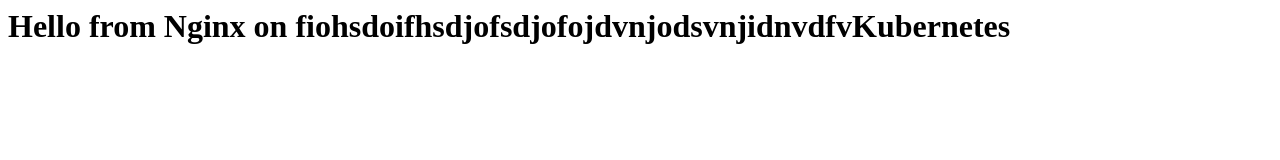
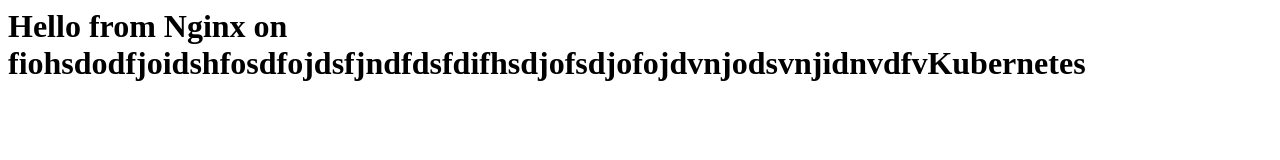
Before and after one commit to mohamed-atef2022/depi-project, a plain HTML site: page index.html in a window 1280 px wide. Drawn offline with Linux system fonts and the light colour scheme.

Commit message:
Update header text in index.html

```diff
--- a/index.html
+++ b/index.html
@@ -1 +1 @@
-<h1>Hello from Nginx on fiohsdoifhsdjofsdjofojdvnjodsvnjidnvdfvKubernetes</h1>
+<h1>Hello from Nginx on fiohsdodfjoidshfosdfojdsfjndfdsfdifhsdjofsdjofojdvnjodsvnjidnvdfvKubernetes</h1>
```
